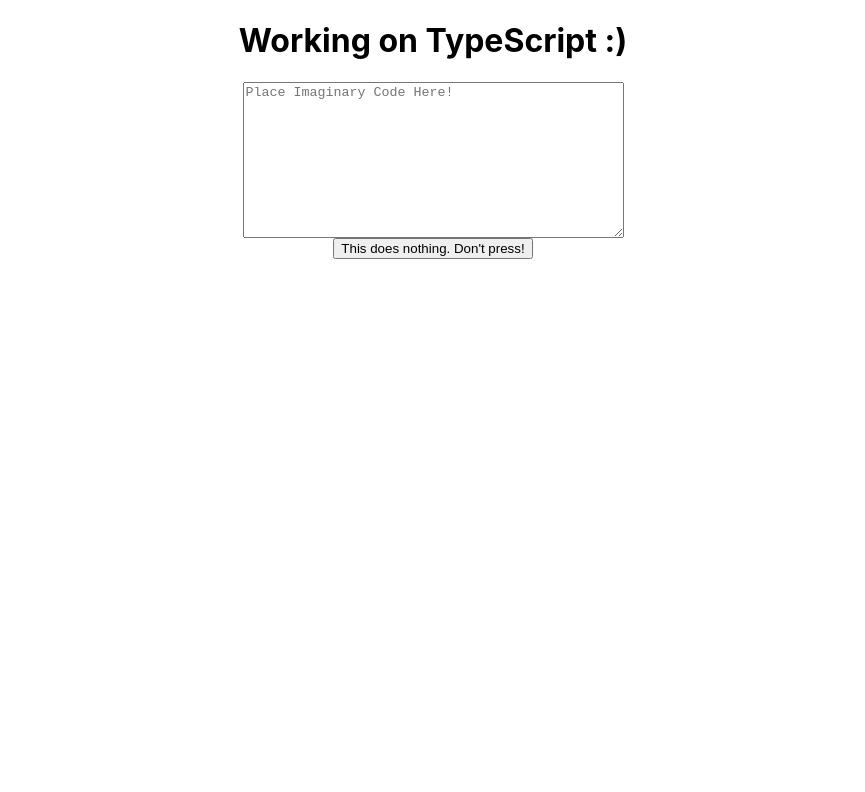
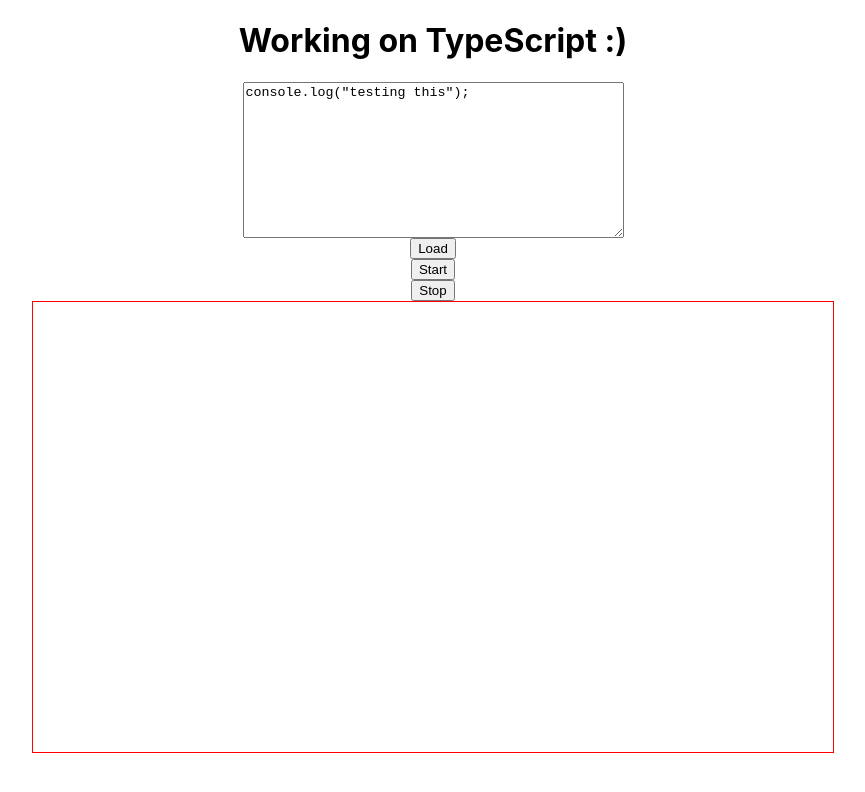
Before and after one commit to borkedsoft/project-omicron-frontend, a React (Create React App) app in the folder omicron-frontend/: page / in a window 1280 px wide. Shown: the top 792 px of the page, without its empty margins (207-1072 px from the left). Built offline with nearby package versions, Linux system fonts and the light colour scheme.

Commit message:
Starting on a basic evaluator

```diff
--- a/omicron-frontend/src/App.tsx
+++ b/omicron-frontend/src/App.tsx
@@ -2,12 +2,56 @@
 import logo from './logo.svg';
 import './App.css';
 
-function App() {
+var state = {
+    code: "",
+    evaled: function () {},
+    running: false,
+};
+
+const animFrame = (timestamp: Number) => {
+    state.evaled();
+
+    if (state.running) {
+        requestAnimationFrame(animFrame);
+    }
+}
+
+const updateCode = (e: React.ChangeEvent<HTMLTextAreaElement>) => {
+    state.code = "(function() {" + e.target.value + "})";
+};
+
+const handleClick = (e: React.MouseEvent<HTMLButtonElement>) => {
+    state.evaled = eval(state.code);
+    console.log(state.code);
+}
+
+const startAnim = (e: React.MouseEvent<HTMLButtonElement>) => {
+    state.running = true;
+    requestAnimationFrame(animFrame);
+}
+
+const stopAnim = (e: React.MouseEvent<HTMLButtonElement>) => {
+    state.running = false;
+}
+
+const App: React.FunctionComponent = () => {
   return (
     <div className="App">
-      <h1>Working on TypeScript :)</h1>
-      <textarea rows={10} cols={45} placeholder='Place Imaginary Code Here!'></textarea>
-      <button>This does nothing. Don't press!</button>
+        <h1>Working on TypeScript :)</h1>
+        <textarea rows={10}
+                  cols={45}
+                  placeholder='Place Imaginary Code Here!'
+                  onChange={updateCode}
+                  >
+        console.log("testing this");
+        </textarea>
+
+        <button onClick={handleClick}>Load</button>
+        <button onClick={startAnim}>Start</button>
+        <button onClick={stopAnim}>Stop</button>
+
+        {/* TODO: best way to choose dimensions? --> */}
+        <canvas id="gameCanvas" width="800" height="450" style={{ border: "1px solid red" }}/>
     </div>
   );
 }
```
